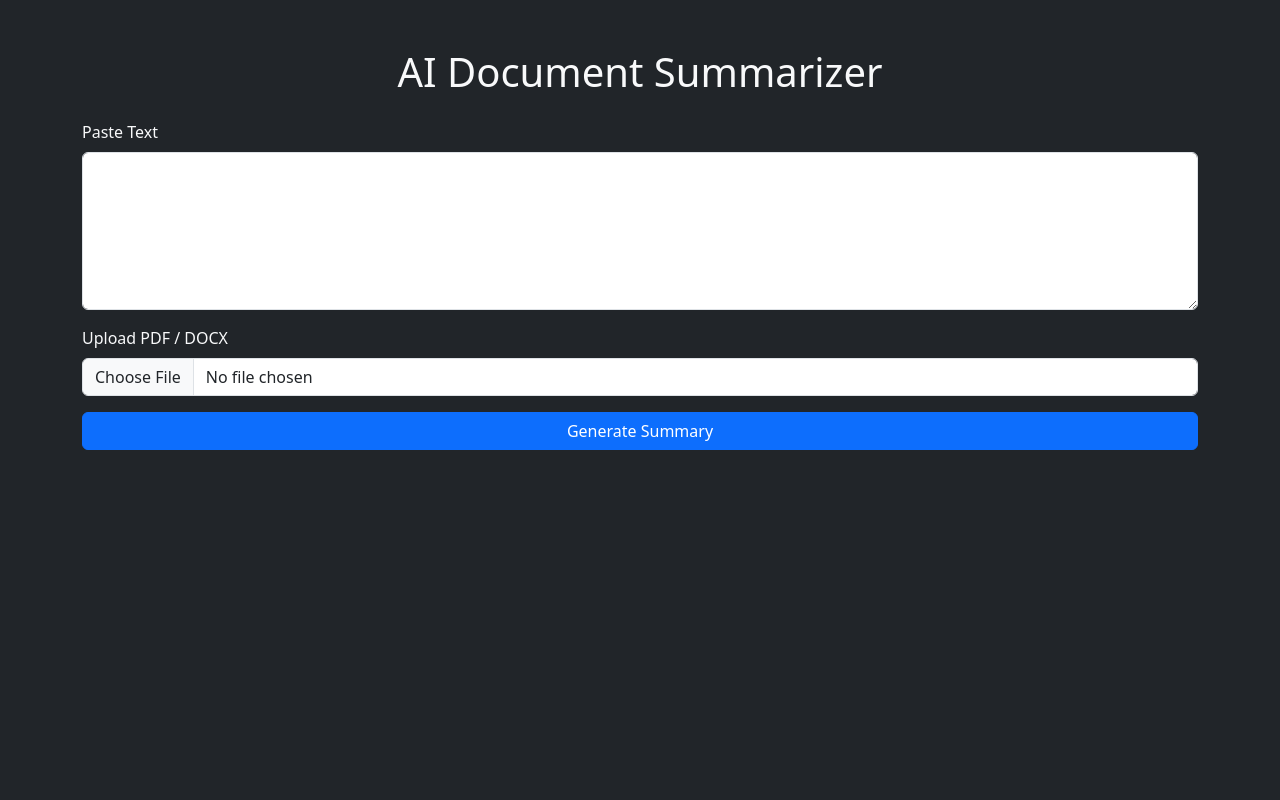
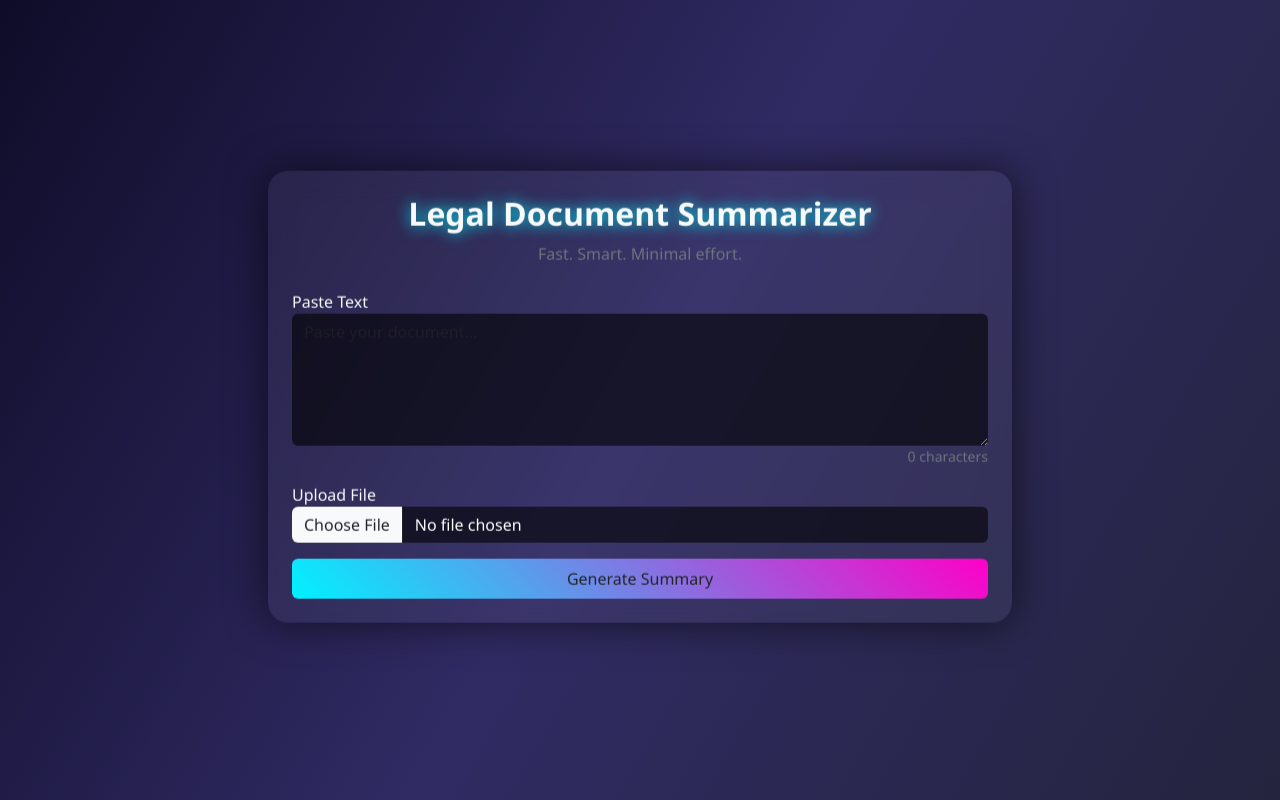
Before and after one commit to Kartik4176/Legal_Document_Summarizer, a Django app: page / in a window 1280 px wide. Run offline with Django 5.2, Linux system fonts and the light colour scheme.

Commit message:
Major update

```diff
--- a/templates/index.html
+++ b/templates/index.html
@@ -1,56 +1,185 @@
 <!DOCTYPE html>
 <html>
 <head>
-
 <title>AI Document Summarizer</title>
 
-<link rel="stylesheet"
-href="https://cdn.jsdelivr.net/npm/bootstrap@5.3.2/dist/css/bootstrap.min.css">
+<link href="https://cdn.jsdelivr.net/npm/bootstrap@5.3.2/dist/css/bootstrap.min.css" rel="stylesheet">
+
+<style>
+body {
+    background: linear-gradient(120deg, #0f0c29, #302b63, #24243e);
+    min-height: 100vh;
+    font-family: 'Segoe UI', sans-serif;
+    overflow-x: hidden;
+}
+
+.main-card {
+    border-radius: 20px;
+    background: rgba(255,255,255,0.05);
+    backdrop-filter: blur(15px);
+    box-shadow: 0 0 40px rgba(0,0,0,0.6);
+}
+
+.title {
+    font-weight: bold;
+    text-shadow: 0 0 15px #00f2ff;
+}
+
+textarea, input {
+    background: rgba(0,0,0,0.6) !important;
+    color: white !important;
+    border: none !important;
+}
+
+.btn-glow {
+    background: linear-gradient(45deg, #00f2ff, #ff00c8);
+    border: none;
+    transition: 0.3s;
+}
+.btn-glow:hover {
+    transform: scale(1.05);
+    box-shadow: 0 0 20px #00f2ff;
+}
+
+.summary-box {
+    max-height: 250px;
+    overflow-y: auto;
+    border-radius: 10px;
+    padding: 10px;
+    background: rgba(255,255,255,0.08);
+}
+
+.loader {
+    display: none;
+    text-align: center;
+    margin-top: 15px;
+}
+
+@keyframes float {
+    0% {transform: translateY(0px);}
+    50% {transform: translateY(-10px);}
+    100% {transform: translateY(0px);}
+}
+.floating {
+    animation: float 3s ease-in-out infinite;
+}
+</style>
 
 </head>
 
-<body class="bg-dark text-light">
+<body class="text-light">
 
-<div class="container mt-5">
+<div class="container d-flex justify-content-center align-items-center" style="min-height: 100vh;">
 
-<h1 class="text-center mb-4">AI Document Summarizer</h1>
+<div class="col-md-8">
 
-<form action="/summarize/" method="post" enctype="multipart/form-data">
+<div class="main-card p-4 floating">
+
+<h2 class="text-center title mb-2"> Legal Document Summarizer</h2>
+<p class="text-center text-secondary mb-4">Fast. Smart. Minimal effort.</p>
+
+<form action="/summarize/" method="post" enctype="multipart/form-data" onsubmit="showLoader()">
 
 {% csrf_token %}
 
 <div class="mb-3">
-<label class="form-label">Paste Text</label>
-<textarea class="form-control" name="text" rows="6"></textarea>
+<label>Paste Text</label>
+<textarea id="textInput" class="form-control" name="text" rows="5" placeholder="Paste your document..."></textarea>
+<div class="text-end small text-secondary" id="charCount">0 characters</div>
 </div>
 
 <div class="mb-3">
-<label class="form-label">Upload PDF / DOCX</label>
-<input type="file" class="form-control" name="pdf">
+<label>Upload File</label>
+<input type="file" name="pdf" class="form-control">
 </div>
 
-<button class="btn btn-primary w-100">Generate Summary </button>
+<button class="btn btn-glow w-100 py-2"> Generate Summary</button>
+
+<div class="loader" id="loader">
+<div class="spinner-border text-info"></div>
+<p>Generating summary...</p>
+</div>
 
 </form>
 
-
 {% if summary %}
 
-<div class="card mt-4 bg-secondary text-light">
+<div class="mt-4">
+<h5>📄 Summary</h5>
 
-<div class="card-body">
+<div class="summary-box" id="summaryText"></div>
 
-<h4>Summary</h4>
+<div class="mt-2 d-flex gap-2">
+<button class="btn btn-outline-light btn-sm" onclick="copyText()">Copy</button>
+<button class="btn btn-outline-info btn-sm" onclick="downloadText()">Download</button>
+<button class="btn btn-outline-warning btn-sm" onclick="speakText()">Listen</button>
+<button class="btn btn-outline-danger btn-sm" onclick="stopText()">Stop</button>
+</div>
 
-<p class="summary-text">{{ summary }}</p>
+</div>
+
+<script>
+// Typing effect
+let text = `{{ summary|escapejs }}`;
+let i = 0;
+function typeEffect() {
+    if (i < text.length) {
+        document.getElementById("summaryText").innerHTML += text.charAt(i);
+        i++;
+        setTimeout(typeEffect, 10);
+    }
+}
+typeEffect();
+</script>
+
+{% endif %}
 
 </div>
 
 </div>
 
-{% endif %}
+</div>
 
-</div>
+<script>
+// Character count
+document.getElementById("textInput").addEventListener("input", function() {
+    document.getElementById("charCount").innerText = this.value.length + " characters";
+});
+
+// Loader
+function showLoader() {
+    document.getElementById("loader").style.display = "block";
+}
+
+// Copy
+function copyText() {
+    let text = document.getElementById("summaryText").innerText;
+    navigator.clipboard.writeText(text);
+}
+
+// Download
+function downloadText() {
+    let text = document.getElementById("summaryText").innerText;
+    let blob = new Blob([text], {type: "text/plain"});
+    let a = document.createElement("a");
+    a.href = URL.createObjectURL(blob);
+    a.download = "summary.txt";
+    a.click();
+}
+
+// Speak
+function speakText() {
+    speechSynthesis.cancel();
+    let text = document.getElementById("summaryText").innerText;
+    let msg = new SpeechSynthesisUtterance(text);
+    speechSynthesis.speak(msg);
+}
+
+// Stop
+function stopText() {
+    speechSynthesis.cancel();
+}
+</script>
 
 </body>
 </html>
```
Also changed, not shown: templates/result.html (+119 -5 lines).
